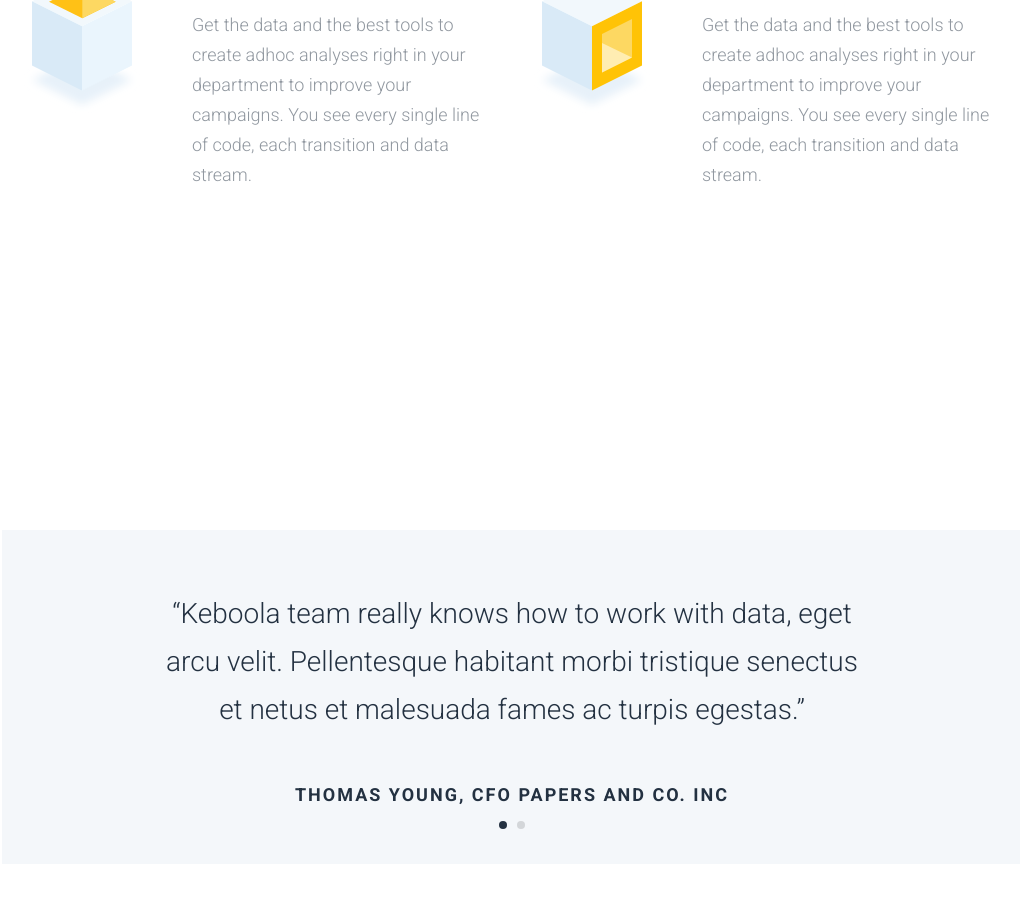
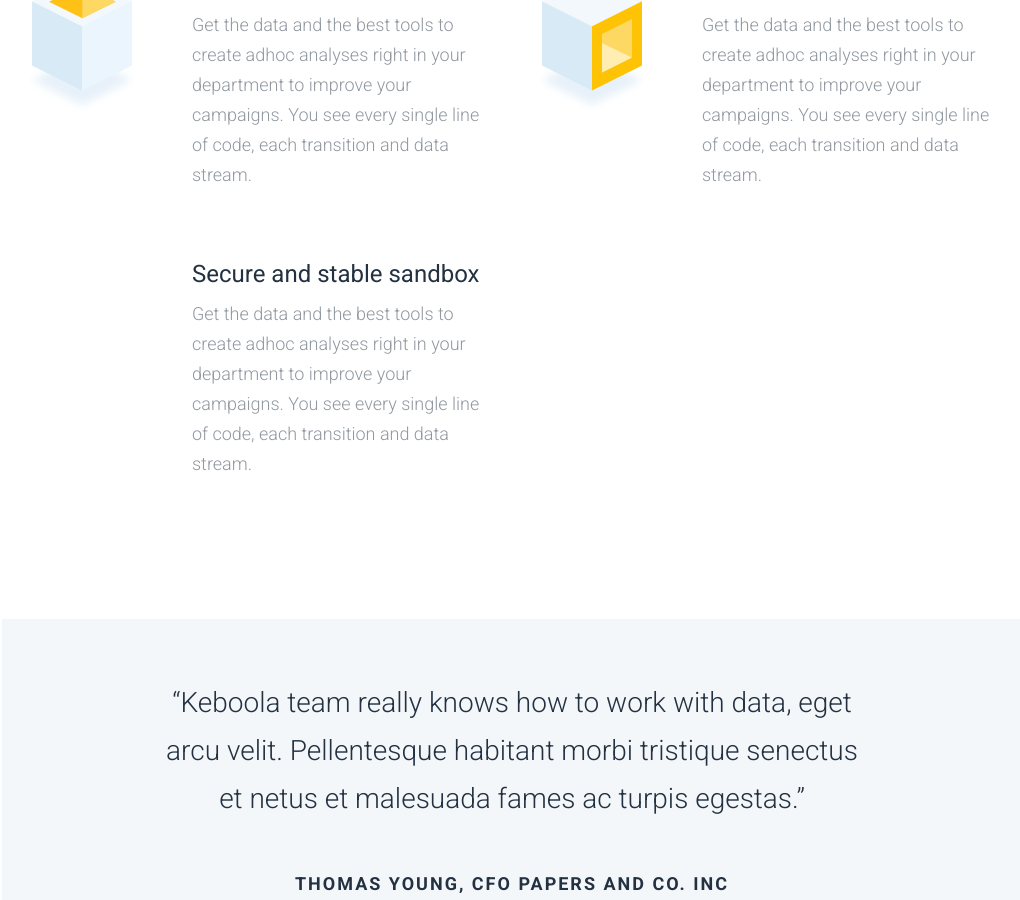
Before and after one commit to keboola/website, a Jekyll site: the page built from _product/product.md, in a window 1280 px wide and 900 px high, scrolled down 1730 px. Shown: the whole window, without its empty margins (128-1148 px from the left). Built offline with Jekyll 4.4.1, drawn with Linux system fonts in a browser that asks for light colours; nearby versions of some CDN libraries.

Commit message:
Update from Forestry.io - Updated product.md

```diff
--- a/_product/product.md
+++ b/_product/product.md
@@ -43,7 +43,10 @@
     desc: Get the data and the best tools to create adhoc analyses right in your department
       to improve your campaigns. You see every single line of code, each transition
       and data stream.
-  - {}
+  - title: Secure and stable sandbox
+    desc: Get the data and the best tools to create adhoc analyses right in your department
+      to improve your campaigns. You see every single line of code, each transition
+      and data stream.
   - {}
 - template: review
   block: review
```
